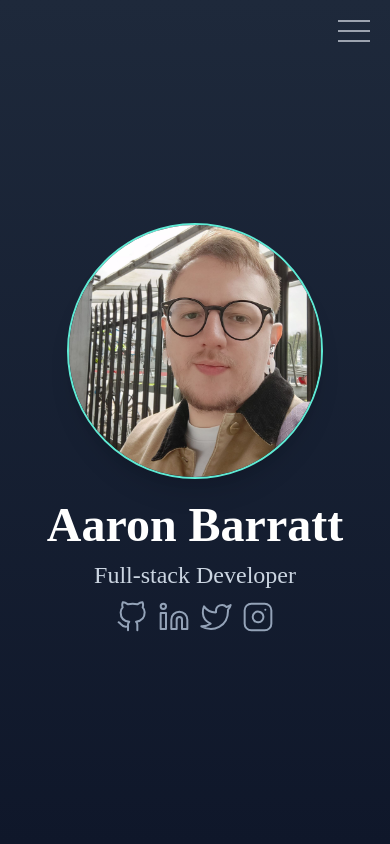
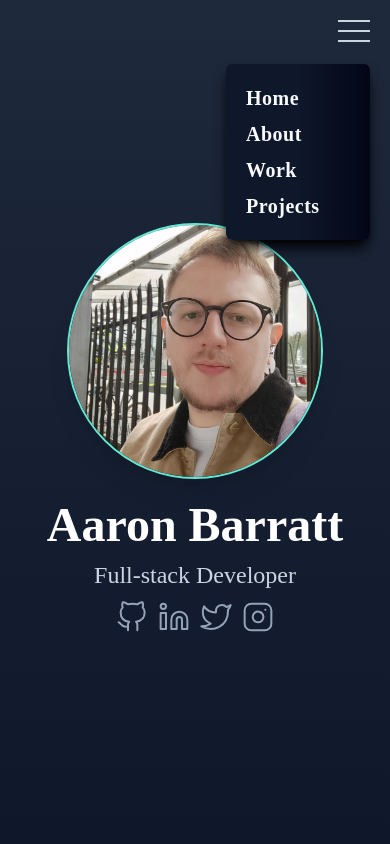
Before and after one commit to BanAaron/tailwind, a Svelte app: page / in a window 390 px wide. Shown: the top 844 px of the page. Built offline with nearby package versions, Linux system fonts and the light colour scheme; a web font is replaced by a local one.

Commit message:
added burger menu functionality

```diff
--- a/src/App.svelte
+++ b/src/App.svelte
@@ -1,18 +1,43 @@
+<script>
+  let showMobileNavMenu
+
+  const toggleShowMobileNavMenu = () => {
+    if (showMobileNavMenu === "hidden") {
+      showMobileNavMenu = ""
+    } else {
+      showMobileNavMenu = "hidden"
+    }
+  };
+</script>
+
 <div id="container" class="grid grid-cols-1 text-slate-50 md:grid-cols-2 xl:grid-cols-3">
   <!-- mobile burger menu -->
-  <div id="burger" class="fixed top-0 right-0 z-50 m-5 origin-right md:hidden">
+  <div class="fixed top-0 right-0 z-50 m-5 origin-right md:hidden"
+       role="button"
+       id="burger"
+       aria-pressed="false"
+       on:click={toggleShowMobileNavMenu}>
     <div class="space-y-2">
-      <div class="w-8 bg-gray-400 h-0.5"></div>
-      <div class="w-8 bg-gray-400 h-0.5"></div>
-      <div class="w-8 bg-gray-400 h-0.5"></div>
+      <div class="w-8 bg-slate-300 h-0.5"></div>
+      <div class="w-8 bg-slate-300 h-0.5"></div>
+      <div class="w-8 bg-slate-300 h-0.5"></div>
     </div>
+  </div>
+  <!-- nav popup thing -->
+  <div class="fixed top-16 right-5 w-36 to-slate-950 bg-gradient-to-r from-50% from-slate-900 rounded-md shadow-lg shadow-black md:hidden {showMobileNavMenu}">
+    <ul class="flex flex-col m-5 gap-2 font-semibold text-xl tracking-wide">
+      <li><a href="#splash">Home</a></li>
+      <li><a href="#about">About</a></li>
+      <li><a href="#work">Work</a></li>
+      <li><a href="#projects">Projects</a></li>
+    </ul>
   </div>
   <!-- splash screen section -->
   <div id="splash"
        class="col-start-1 col-end-1 h-auto min-h-screen w-auto min-w-screen content-center justify-center md:fixed md:w-1/2 xl:fixed xl:w-1/3">
     <div
       class="flex h-screen flex-col items-center justify-center bg-gradient-to-b from-slate-800 to-slate-900 space-y-2.5 md:to-45% md:to-slate-950 md:bg-gradient-to-r md:from-slate-900">
-      <img class="m-3 h-64 w-auto rounded-full border-2 border-teal-300 object-left shadow-xl dark:shadow-gray-800"
+      <img class="m-3 h-64 w-auto rounded-full border-2 border-teal-300 object-left shadow-xl dark:shadow-slate-950"
            src="/assets/aaron.jpeg"
            alt="selfie of Aaron Barratt">
       <a href="/"><h1 class="text-5xl font-semibold text-white md:text-5xl">Aaron Barratt</h1></a>
@@ -97,7 +122,7 @@
   </div>
   <!-- jobs section -->
   <div
-    class="col-start-1 col-end-2 flex h-auto flex-col justify-center from-slate-900 p-7 text-base text-slate-400 bg-slate-950 space-y-3 md:from-20% md:from-slate-950 md:col-start-2 md:col-end-3 md:bg-gradient-to-r md:to-slate-900 lg:col-start-2 lg:col-end-4">
+    class="col-start-1 col-end-2 flex h-auto min-h-screen flex-col justify-center from-slate-900 p-7 text-base text-slate-400 bg-slate-950 space-y-3 md:from-20% md:from-slate-950 md:col-start-2 md:col-end-3 md:bg-gradient-to-r md:to-slate-900 lg:col-start-2 lg:col-end-4">
     <h1 id="work" class="text-xl font-extrabold uppercase tracking-wide text-slate-100"><a href="#work" class="hover:text-teal-300">Work</a></h1>
     <div id="jobs" class="grid grid-cols-1 gap-7">
       <!-- Dentsu -->
@@ -165,7 +190,7 @@
   </div>
   <!-- projects -->
   <div
-    class="col-start-1 col-end-2 flex h-auto flex-col justify-center from-slate-900 p-7 text-base text-slate-400 bg-slate-950 space-y-3 md:from-20% md:from-slate-950 md:col-start-2 md:col-end-3 md:bg-gradient-to-r md:to-slate-900 lg:col-start-2 lg:col-end-4">
+    class="col-start-1 col-end-2 flex h-auto min-h-screen pt-40 flex-col justify-center from-slate-900 p-7 text-base text-slate-400 bg-slate-950 space-y-3 md:from-20% md:from-slate-950 md:col-start-2 md:col-end-3 md:bg-gradient-to-r md:to-slate-900 lg:col-start-2 lg:col-end-4">
     <h1 id="projects" class="text-xl font-extrabold uppercase tracking-wide text-slate-100"><a href="#projects" class="hover:text-teal-300">Projects</a></h1>
     <div id="projects" class="grid grid-cols-1 gap-7">
       <!-- aaronbarratt.dev -->
@@ -271,13 +296,13 @@
     </div>
     <!-- footer -->
     <div
-      class="col-start-1 col-end-2 flex h-auto flex-col justify-center from-slate-900 pt-14 text-base text-slate-400 bg-slate-950 space-y-3 md:from-20% md:from-slate-950 md:col-start-2 md:col-end-3 md:bg-gradient-to-r md:to-slate-900 lg:col-start-2 lg:col-end-4">
+      class="col-start-1 pt-20 col-end-2 flex h-auto flex-col justify-center from-slate-900 text-base text-slate-400 bg-slate-950 space-y-3 md:from-20% md:from-slate-950 md:col-start-2 md:col-end-3 md:bg-gradient-to-r md:to-slate-900 lg:col-start-2 lg:col-end-4">
       <footer>
         <p class="text-xs">
           Coded with <a href="https://www.jetbrains.com/webstorm/" class="text-slate-300 hover:text-teal-300">IntelliJ</a>.
           Built with <a href="https://svelte.dev/" class="text-slate-300 hover:text-teal-300">Svelte</a>
-          and <a href="https://svelte.dev/" class="text-slate-300 hover:text-teal-300">Tailwind</a>.
-          Deployed by <a href="https://svelte.dev/" class="text-slate-300 hover:text-teal-300">Vercel</a>
+          and <a href="https://tailwindcss.com/" class="text-slate-300 hover:text-teal-300">Tailwind</a>.
+          Deployed by <a href="https://vercel.com/" class="text-slate-300 hover:text-teal-300">Vercel</a>
           ❤️
         </p>
         <div class="flex justify-center md:hidden">
```
